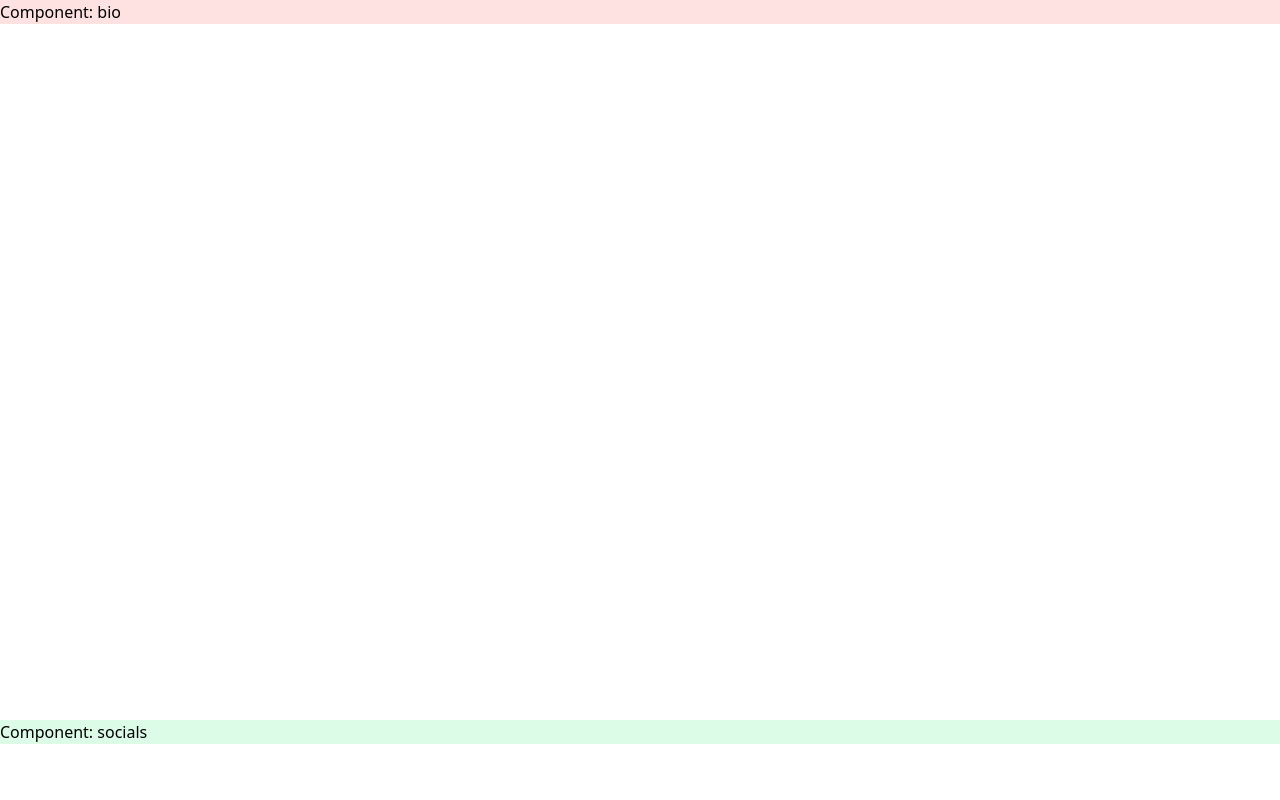
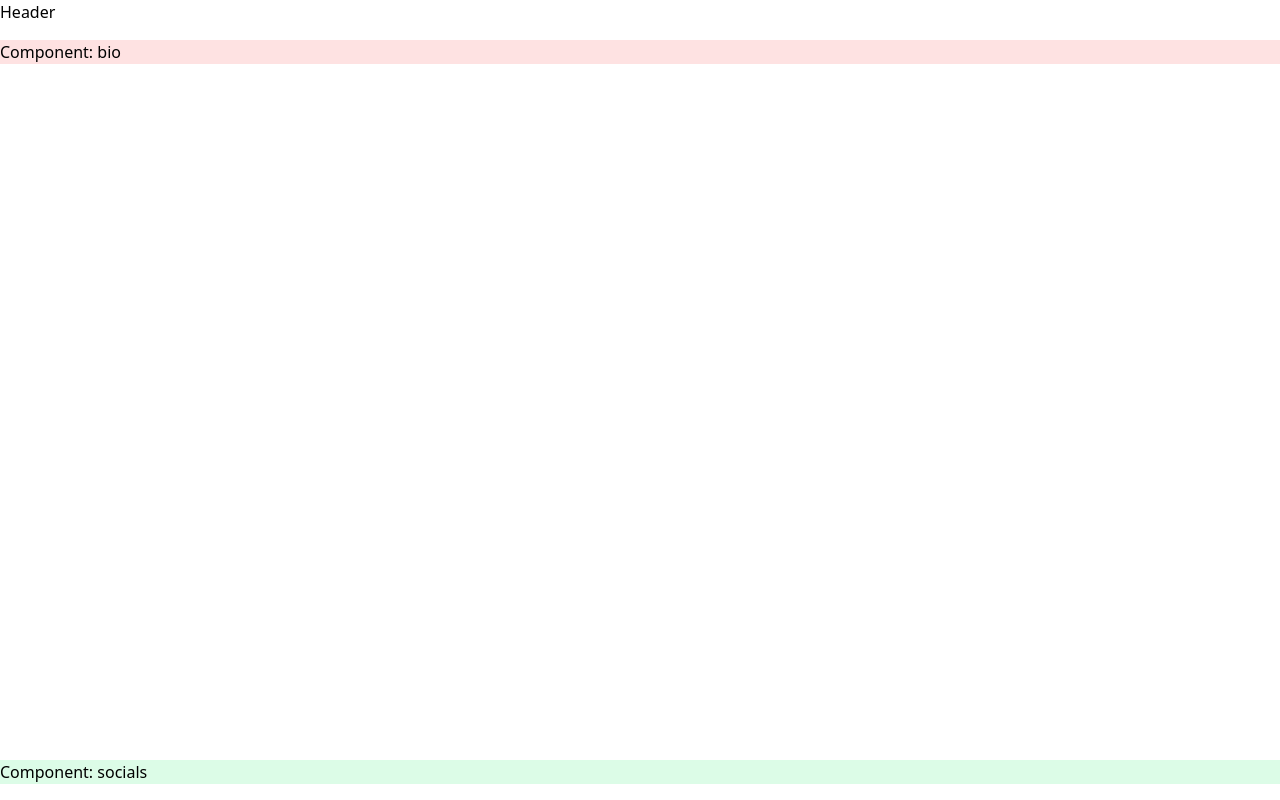
Before and after one commit to fehnomenal/fehn.systems, a Nuxt app: page / in a window 1280 px wide. Built offline with nearby package versions, Linux system fonts and the light colour scheme.

Commit message:
feat: add header placeholder

```diff
--- /dev/null
+++ b/components/Header.vue
@@ -0,0 +1,3 @@
+<template>
+  <p>Header</p>
+</template>
--- a/pages/index.vue
+++ b/pages/index.vue
@@ -1,4 +1,8 @@
 <template>
+  <MiscSectionWrapper is-small-height>
+    <Header />
+  </MiscSectionWrapper>
+
   <MiscSectionWrapper>
     <Bio />
   </MiscSectionWrapper>
```
